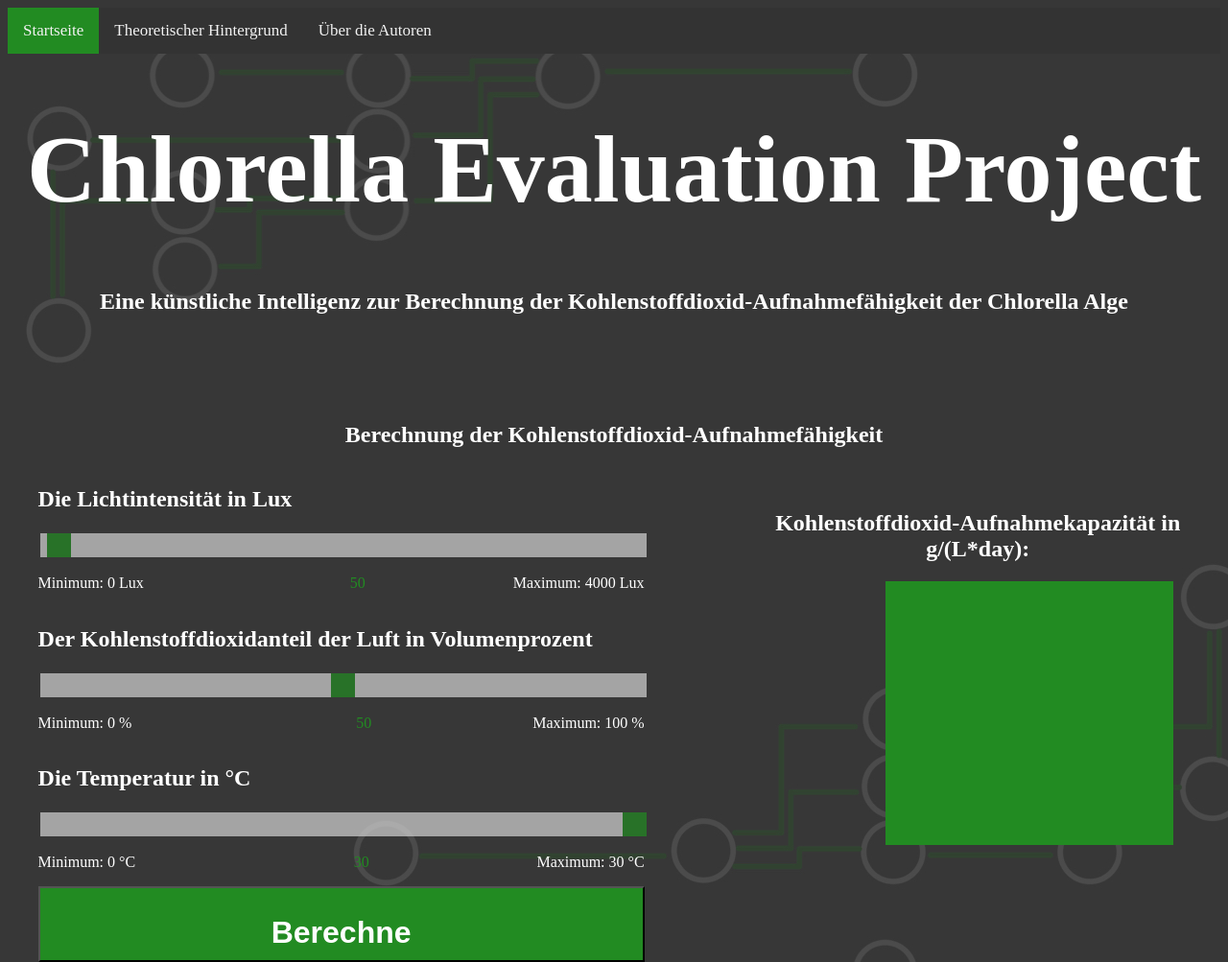
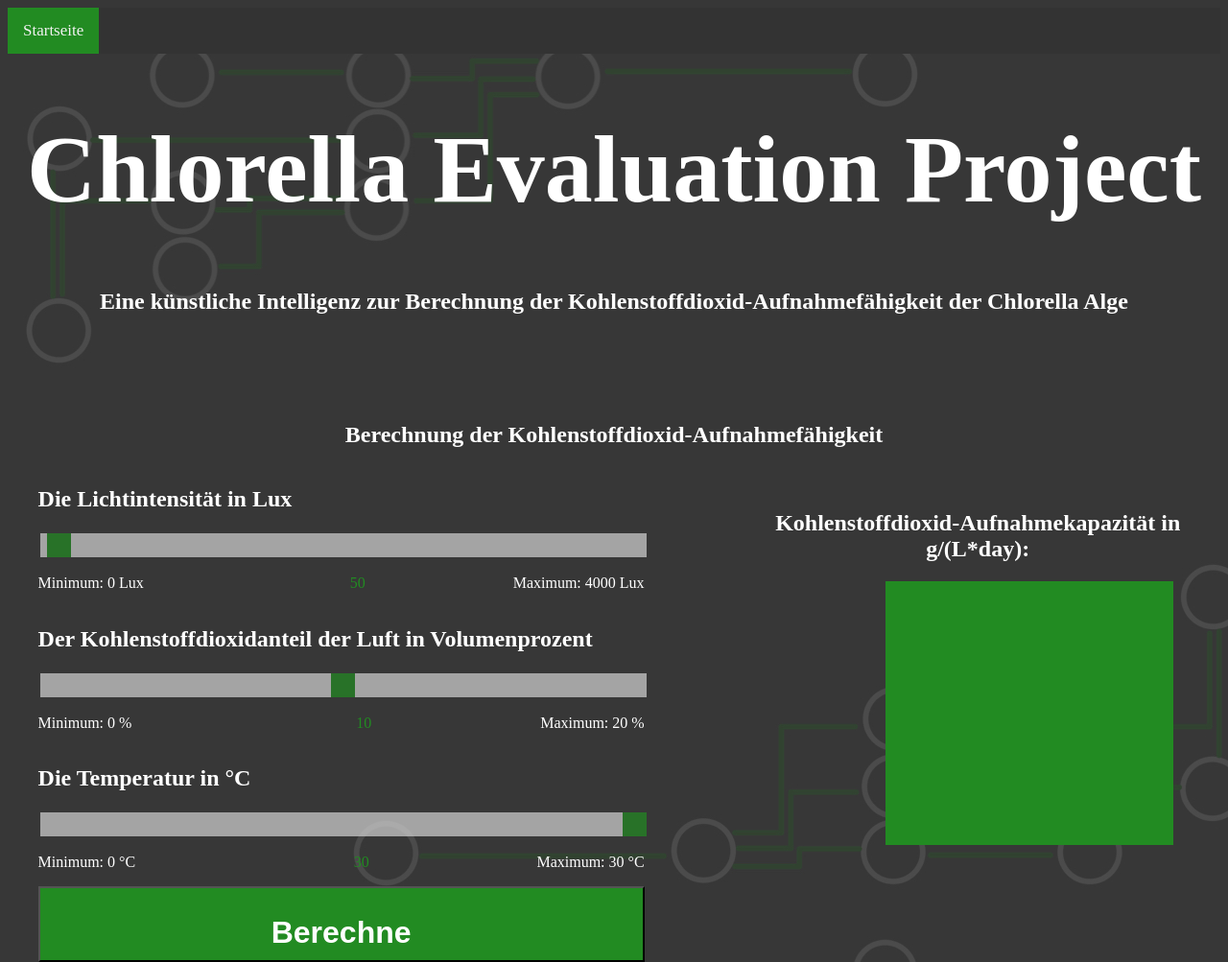
Before and after one commit to JustForStephan/chlorellaEval, a Python web app: template Webserver/Templates/index.html in a window 1280 px wide. Shown: the whole page at 96% size. Run offline with Jinja, Linux system fonts and the light colour scheme; the template is opened without the code that fills it, so the values that code supplies are empty.

Commit message:
last_commit

```diff
--- a/Webserver/Scripts/data_py.py
+++ b/Webserver/Scripts/data_py.py
@@ -40,5 +40,5 @@ def run(request={}):
     print("---> finished")
 
     # storage result in json
-    data = {"result": round(o.y, 2)}
+    data = {"result": round(o.y*10, 2)}
     return json.dumps(data)
--- a/Webserver/Templates/index.html
+++ b/Webserver/Templates/index.html
@@ -7,8 +7,8 @@
     <body>
         <div id = "navBar">
             <a id = "active_navElement" href = "show_classifier.html">Startseite</a>
-            <a class="navElement" href = "theoretical_input">Theoretischer Hintergrund</a>
-            <a class = "navElement" href = "about_authors.html">Über die Autoren</a>
+            <!-- <a class="navElement" href = "theoretical_input">Theoretischer Hintergrund</a> -->
+            <!-- <a class = "navElement" href = "about_authors.html">Über die Autoren</a> -->
         </div>
 
         <h1 class = "headline">Chlorella Evaluation Project</h1>
@@ -27,10 +27,10 @@
 
                 <div class="slidecontainer">
                     <h2 class = "description_slidecontainer">Der Kohlenstoffdioxidanteil der Luft in Volumenprozent</h2>
-                    <input type="range" min="0" max="100" value="50" class="slider" id="myRange_co2">
+                    <input type="range" min="0" max="20" value="10" class="slider" id="myRange_co2">
                     <p class = "startval">Minimum: 0 %</p>
                     <p id="actualval_co2"></p>
-                    <p class = "endval">Maximum: 100 %</p>
+                    <p class = "endval">Maximum: 20 %</p>
                 </div>
 
                 <div class="slidecontainer">
```
Also changed, not shown: Webserver/Templates/backend.js (line endings or trailing spaces), Webserver/Templates/style.css (indentation only), Webserver/weights.json (indentation only).
